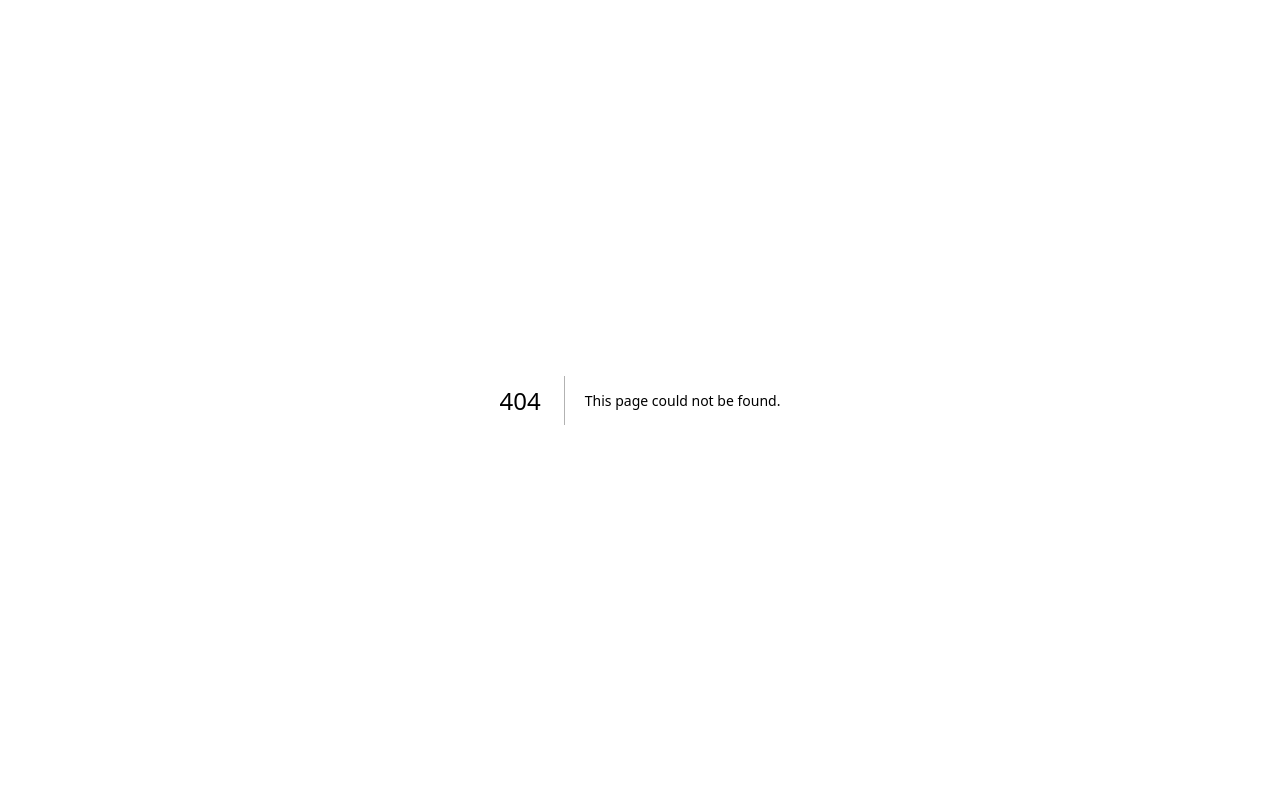
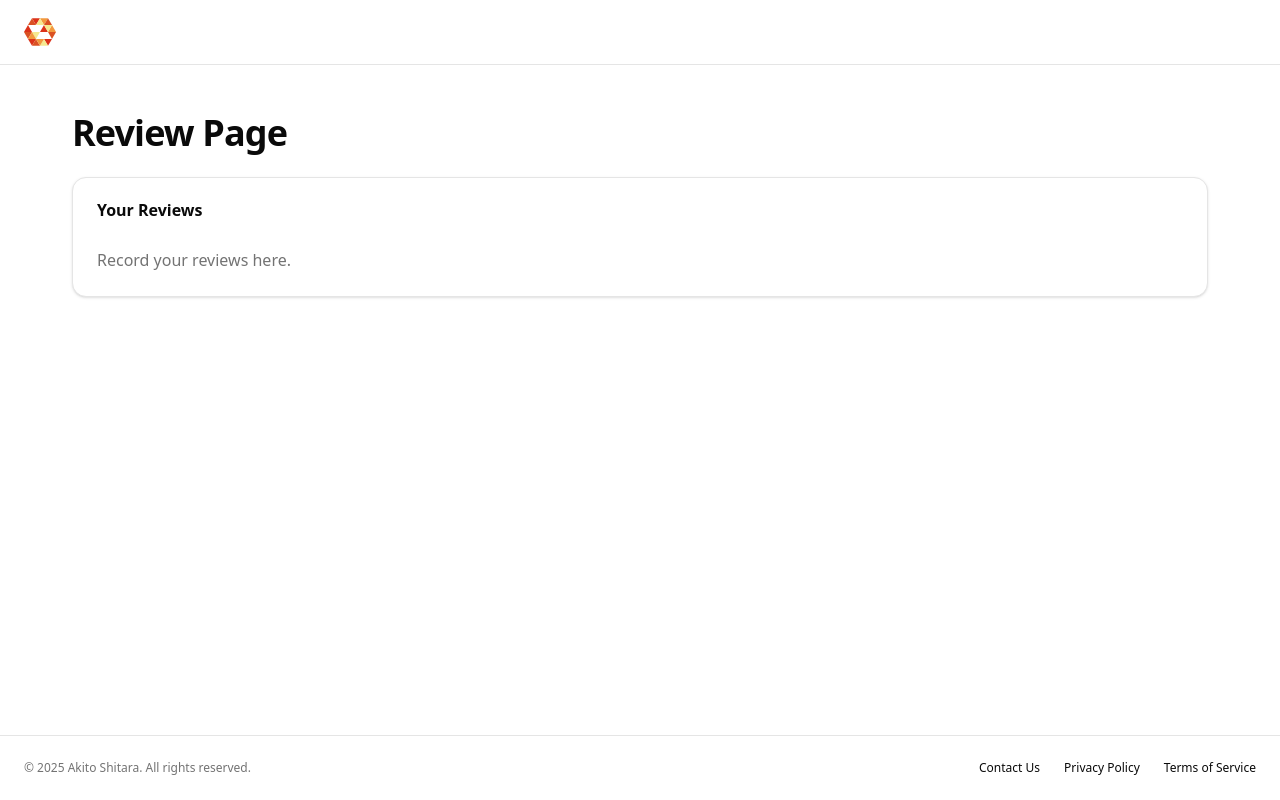
Before and after one commit to himura467/tend-attend, a Next.js app in the folder frontend/: page /1/events/reviews in a window 1280 px wide. Before the commit this address had no page. Built offline with nearby package versions, Linux system fonts and the light colour scheme.

Commit message:
feat: Review page and its navigation

```diff
--- /dev/null
+++ b/frontend/src/app/[locale]/events/reviews/page.tsx
@@ -0,0 +1,23 @@
+import { DialogTemplate } from "@/components/templates/DialogTemplate";
+import { Card, CardContent, CardHeader, CardTitle } from "@/components/ui/card";
+import { NextPage } from "next";
+
+const ReviewPage: NextPage = (): React.JSX.Element => {
+  return (
+    <DialogTemplate>
+      <div className="w-full space-y-6">
+        <h1 className="text-foreground text-3xl font-bold tracking-tight sm:text-4xl">Review Page</h1>
+        <Card>
+          <CardHeader>
+            <CardTitle>Your Reviews</CardTitle>
+          </CardHeader>
+          <CardContent>
+            <p className="text-muted-foreground">Record your reviews here.</p>
+          </CardContent>
+        </Card>
+      </div>
+    </DialogTemplate>
+  );
+};
+
+export default ReviewPage;
--- a/frontend/src/components/organisms/specific/events/attend/EventAttendanceForm/index.tsx
+++ b/frontend/src/components/organisms/specific/events/attend/EventAttendanceForm/index.tsx
@@ -97,13 +97,22 @@ export const EventAttendanceForm = ({
             await onAttendanceUpdate(eventId, eventStart, eventEnd);
           }
 
-          // Show toast with navigation to goals page
+          // Show toast with navigation to goals or reviews page
           if (action === AttendanceAction.ATTEND) {
             toast.message("Would you like to record your goals?", {
               action: {
                 label: "Record Goals",
                 onClick: () => {
                   routerPush(rr.events.goals.index(), router);
+                },
+              },
+            });
+          } else if (action === AttendanceAction.LEAVE) {
+            toast.message("Would you like to record your reviews?", {
+              action: {
+                label: "Record Reviews",
+                onClick: () => {
+                  routerPush(rr.events.reviews.index(), router);
                 },
               },
             });
--- a/frontend/src/lib/utils/reverseRouter.ts
+++ b/frontend/src/lib/utils/reverseRouter.ts
@@ -21,6 +21,9 @@ export const ReverseRouter = {
     },
     goals: {
       index: (): LinkProps => ({ href: "/events/goals" }),
+    },
+    reviews: {
+      index: (): LinkProps => ({ href: "/events/reviews" }),
     },
   },
   privacy: {
```
